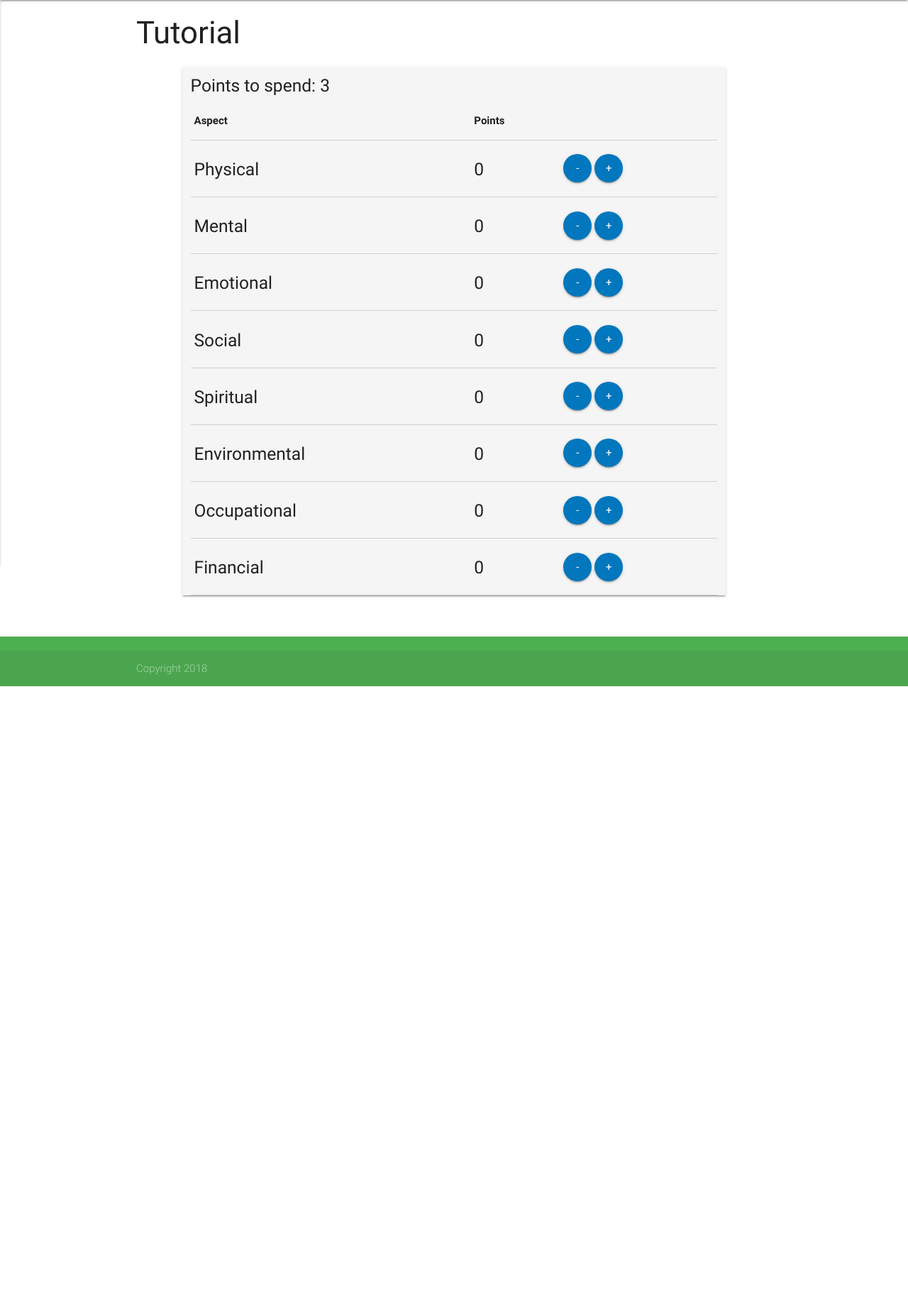
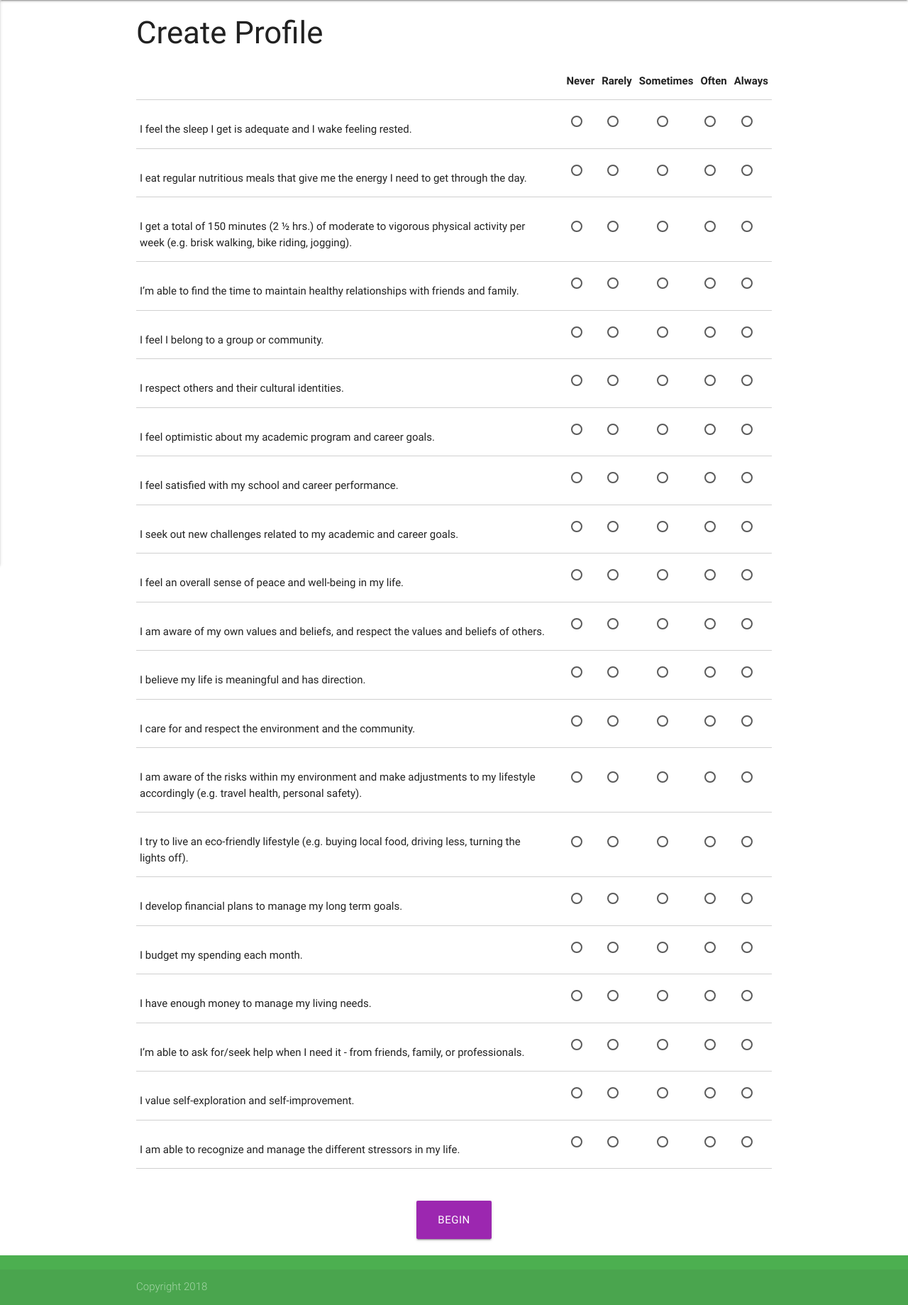
Before and after one commit to Dsinghbailey/LifeRPG, a Django app: page /create_profile in a window 1280 px wide. Shown: the part 64-1903 px from the top of the page at 71% size. Before the commit the page ends 1031 px from the top, so only its background shows below. Run offline with Django 3.2, Linux system fonts and the light colour scheme; the visitor is signed in with stand-in values (Sample User, id 1); data comes from the database, SQL or seed files in the repository; some libraries are stand-ins or nearby versions.

Commit message:
added create_profile quiz

```diff
--- a/LifeRPG/DesktopApp/forms.py
+++ b/LifeRPG/DesktopApp/forms.py
@@ -1,8 +1,133 @@
-from django.forms import ModelForm
-from models import UserLevelUps
+from django import forms
 
 
-class LevelUpForm(ModelForm):
-    class Meta:
-        model = UserLevelUps
-        fields = ['user', 'level', 'aspect', 'points']
+class CreateProfileForm(forms.Form):
+    choices = [('1', 1), ('2', 2), ('3', 3), ('4', 4), ('5', 5)]
+    questions = [
+        "I feel the sleep I get is adequate and I wake feeling rested.",
+        "I eat regular nutritious meals that give me the energy I need to get through the day.",
+        "I get a total of 150 minutes (2 ½ hrs.) of moderate to vigorous physical activity per week (e.g. brisk walking, bike riding, jogging).",
+        "I’m able to find the time to maintain healthy relationships with friends and family.",
+        "I feel I belong to a group or community.",
+        "I respect others and their cultural identities.",
+        "I feel optimistic about my academic program and career goals.",
+        "I feel satisfied with my school and career performance.",
+        "I seek out new challenges related to my academic and career goals.",
+        "I feel an overall sense of peace and well-being in my life.",
+        "I am aware of my own values and beliefs, and respect the values and beliefs of others.",
+        "I believe my life is meaningful and has direction.",
+        "I care for and respect the environment and the community.",
+        "I am aware of the risks within my environment and make adjustments to my lifestyle accordingly (e.g. travel health, personal safety).",
+        "I try to live an eco-friendly lifestyle (e.g. buying local food, driving less, turning the lights off).",
+        "I develop financial plans to manage my long term goals.",
+        "I budget my spending each month.",
+        "I have enough money to manage my living needs.",
+        "I’m able to ask for/seek help when I need it - from friends, family, or professionals.",
+        "I value self-exploration and self-improvement.",
+        "I am able to recognize and manage the different stressors in my life."
+    ]
+    q0 = forms.ChoiceField(label=questions[0],
+                           widget=forms.RadioSelect(
+                               attrs={'class': "with-gap"}),
+                           choices=choices,
+                           required=True)
+    q1 = forms.ChoiceField(label=questions[1],
+                           widget=forms.RadioSelect(
+                               attrs={'class': "with-gap"}),
+                           choices=choices,
+                           required=True)
+    q2 = forms.ChoiceField(label=questions[2],
+                           widget=forms.RadioSelect(
+                               attrs={'class': "with-gap"}),
+                           choices=choices,
+                           required=True)
+    q3 = forms.ChoiceField(label=questions[3],
+                           widget=forms.RadioSelect(
+                               attrs={'class': "with-gap"}),
+                           choices=choices,
+                           required=True)
+    q4 = forms.ChoiceField(label=questions[4],
+                           widget=forms.RadioSelect(
+                               attrs={'class': "with-gap"}),
+                           choices=choices,
+                           required=True)
+    q5 = forms.ChoiceField(label=questions[5],
+                           widget=forms.RadioSelect(
+                               attrs={'class': "with-gap"}),
+                           choices=choices,
+                           required=True)
+    q6 = forms.ChoiceField(label=questions[6],
+                           widget=forms.RadioSelect(
+                               attrs={'class': "with-gap"}),
+                           choices=choices,
+                           required=True)
+    q7 = forms.ChoiceField(label=questions[7],
+                           widget=forms.RadioSelect(
+                               attrs={'class': "with-gap"}),
+                           choices=choices,
+                           required=True)
+    q8 = forms.ChoiceField(label=questions[8],
+                           widget=forms.RadioSelect(
+                               attrs={'class': "with-gap"}),
+                           choices=choices,
+                           required=True)
+    q9 = forms.ChoiceField(label=questions[9],
+                           widget=forms.RadioSelect(
+                               attrs={'class': "with-gap"}),
+                           choices=choices,
+                           required=True)
+    q10 = forms.ChoiceField(label=questions[10],
+                           widget=forms.RadioSelect(
+                               attrs={'class': "with-gap"}),
+                           choices=choices,
+                           required=True)
+    q11 = forms.ChoiceField(label=questions[11],
+                           widget=forms.RadioSelect(
+                               attrs={'class': "with-gap"}),
+                           choices=choices,
+                           required=True)
+    q12 = forms.ChoiceField(label=questions[12],
+                           widget=forms.RadioSelect(
+                               attrs={'class': "with-gap"}),
+                           choices=choices,
+                           required=True)
+    q13 = forms.ChoiceField(label=questions[13],
+                           widget=forms.RadioSelect(
+                               attrs={'class': "with-gap"}),
+                           choices=choices,
+                           required=True)
+    q14 = forms.ChoiceField(label=questions[14],
+                           widget=forms.RadioSelect(
+                               attrs={'class': "with-gap"}),
+                           choices=choices,
+                           required=True)
+    q15 = forms.ChoiceField(label=questions[15],
+                           widget=forms.RadioSelect(
+                               attrs={'class': "with-gap"}),
+                           choices=choices,
+                           required=True)
+    q16 = forms.ChoiceField(label=questions[16],
+                           widget=forms.RadioSelect(
+                               attrs={'class': "with-gap"}),
+                           choices=choices,
+                           required=True)
+    q17 = forms.ChoiceField(label=questions[17],
+                           widget=forms.RadioSelect(
+                               attrs={'class': "with-gap"}),
+                           choices=choices,
+                           required=True)
+    q18 = forms.ChoiceField(label=questions[18],
+                           widget=forms.RadioSelect(
+                               attrs={'class': "with-gap"}),
+                           choices=choices,
+                           required=True)
+    q19 = forms.ChoiceField(label=questions[19],
+                           widget=forms.RadioSelect(
+                               attrs={'class': "with-gap"}),
+                           choices=choices,
+                           required=True)
+    q20 = forms.ChoiceField(label=questions[20],
+                           widget=forms.RadioSelect(
+                               attrs={'class': "with-gap"}),
+                           choices=choices,
+                           required=True)
--- a/LifeRPG/DesktopApp/templates/create_profile.html
+++ b/LifeRPG/DesktopApp/templates/create_profile.html
@@ -1,64 +1,51 @@
 {% extends 'base.html' %}
 
-{% block title %}Create Profile{% endblock %}
+{% block title %} Create Profile {% endblock %}
 
 {% block content %}
 <div class="container">
-    <h3>Tutorial</h3>
-    <div class="row">
-        <div class="col s12 m10  offset-m1 card grey lighten-4">
-            <h5>Points to spend: <span id="to-spend">3</span></h5>
+    <h3>Create Profile</h3>
+
+<form action="" method="post">
+    {% csrf_token %}
+    {% for error in form.non_field_errors %}
+    <p class="red-text">{{ error }}</p>
+    {% endfor %}
     <table class="bordered">
-                <thead>
         <tr>
-                        <th> Aspect </th>
-                        <th> Points </th>
             <th></th>
+            <th></th>
+            <th>Never</th>
+            <th>Rarely</th>
+            <th>Sometimes</th>
+            <th>Often</th>
+            <th>Always</th>
         </tr>
-                </thead>
-                <tbody>
-                    {% for user_aspect in profile.user_aspects %}
+
+    {% for field in form %}
         <tr>
-                        <td><h5>{{user_aspect.aspect.name}}</h5></td>
-                        <td><h5 id="{{user_aspect.aspect.id}}_points">0</h5></td>
-                        <td>
-                            <a class="btn-floating waves-effect waves-light  light-blue darken-3 center white-text" id="{{user_aspect.aspect.id}}_minus">-</a>
-
-                            <a class="btn-floating waves-effect waves-light light-blue darken-3 center white-text" id="{{user_aspect.aspect.id}}_plus">+</a>
+            <td><p>{{ field.label }}</p>
+                {% for error in field.errors %}
+                    <p class="red-text">{{ error }}</p>
+                {% endfor %}
             </td>
+            <td>  &nbsp;&nbsp; </td>
+            {% for value, text in field.field.choices %}
+            <td class="center">
+                <input name="{{field.name}}" type="radio" value="{{value}}" id="{{field.name}}{{text}}">
+                <label for="{{field.name}}{{text}}"></label>
+            </td>
+            {% endfor %}
         </tr>
     {% endfor %}
-                </tbody>
     </table>
+    <br><br>
+    <div class="center">
+    <button type="submit" class="btn-large waves-effect waves-light purple center">
+        Begin
+    </button>
     </div>
-    </div>
-</div>
-<script>
- $( document ).ready(function() {
-     {% for user_aspect in profile.user_aspects %}
-     $("#{{user_aspect.aspect.id}}_minus").click(function () {
-         var oldVal = $("#to-spend").html();
-         console.log(oldVal);
-         if (oldVal < {{ max_points }}){
-             var newVal = parseInt(oldVal) + 1
-             $("#to-spend").html(newVal);
-             var oldVal = $("#{{user_aspect.aspect.id}}_points").html();
-             var newVal = parseInt(oldVal) - 1
-             $("#{{user_aspect.aspect.id}}_points").html(newVal)
-         }
-     });
-     $("#{{user_aspect.aspect.id}}_plus").click(function () {
-         var oldVal = $("#to-spend").html();
-         if (oldVal>0){
-             var newVal = parseInt(oldVal) - 1
-             $("#to-spend").html(newVal);
-             var oldVal = $("#{{user_aspect.aspect.id}}_points").html();
-             var newVal = parseInt(oldVal) + 1
-             $("#{{user_aspect.aspect.id}}_points").html(newVal)
-         }
 
-     });
-     {% endfor %}
-});
-</script>
+</form>
+<div>
 {% endblock %}
--- a/LifeRPG/DesktopApp/views.py
+++ b/LifeRPG/DesktopApp/views.py
@@ -4,6 +4,7 @@ from django.contrib.auth.forms import UserCreationForm
 from django.contrib.auth.decorators import login_required
 from django.contrib.auth import logout
 from .models import Profile, Aspect, UserAspect
+from .forms import CreateProfileForm
 
 
 def home(request):
@@ -43,10 +44,19 @@ def create_profile(request):
                                xp=0, hearts=3)
         aspects = Aspect.objects.all()
         for aspect in aspects:
-            UserAspect.objects.create(user=request.user, aspect=aspect,
+            UserAspect.objects.create(user=request.user,
+                                      aspect=aspect,
                                       points=0)
     profile = Profile.objects.get(user=request.user)
-    context = {'profile': profile}
+    if request.method == 'POST':
+        print('hey2')
+        form = CreateProfileForm(request.POST)
+        if form.is_valid():
+            return redirect('tutorial')
+    else:
+        print('hey')
+        form = CreateProfileForm()
+    context = {'profile': profile, 'form': form}
     return render(request, 'create_profile.html', context)
 
 
--- a/LifeRPG/LifeRPG/settings.py
+++ b/LifeRPG/LifeRPG/settings.py
@@ -116,6 +116,7 @@ USE_TZ = True
 
 # Redirects
 LOGIN_REDIRECT_URL = 'missions'
+LOGIN_URL = 'login'
 
 
 # Static files (CSS, JavaScript, Images)
```
Lines whose indentation alone changed are shown as unchanged.
